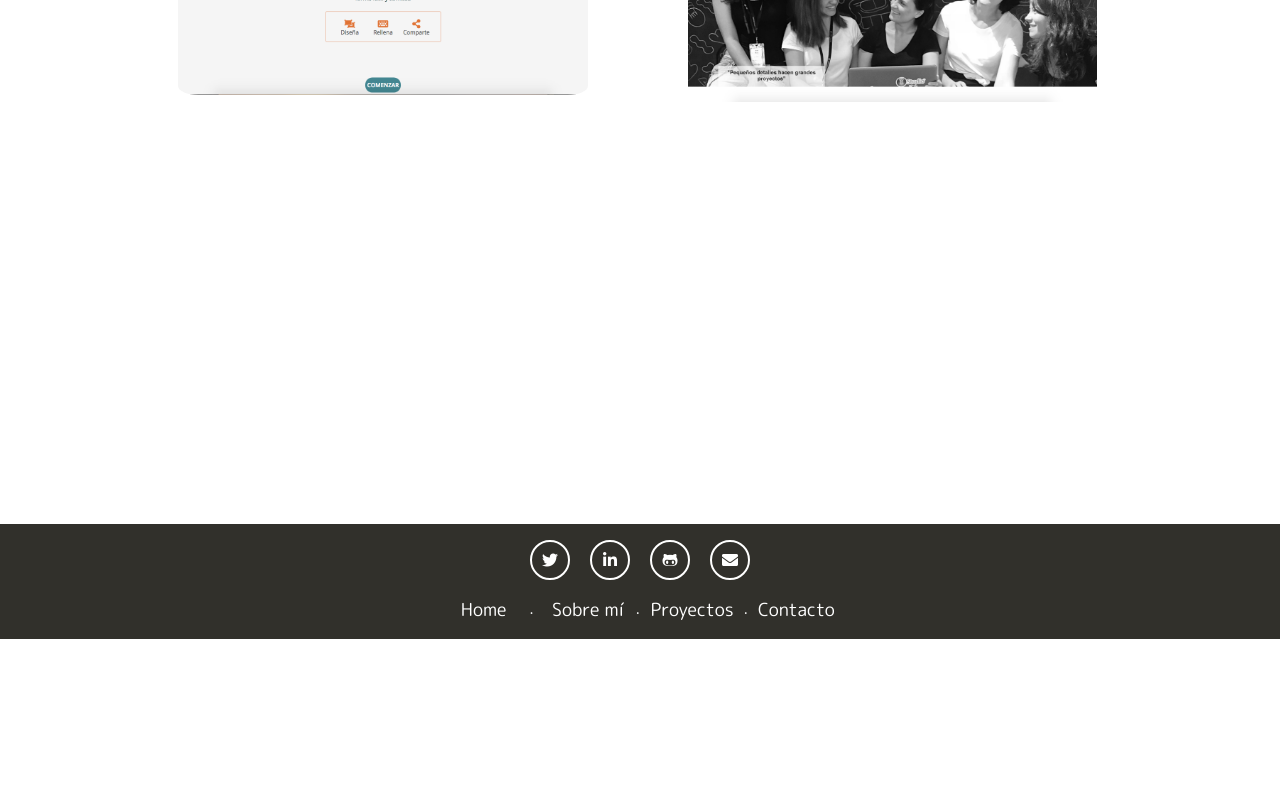
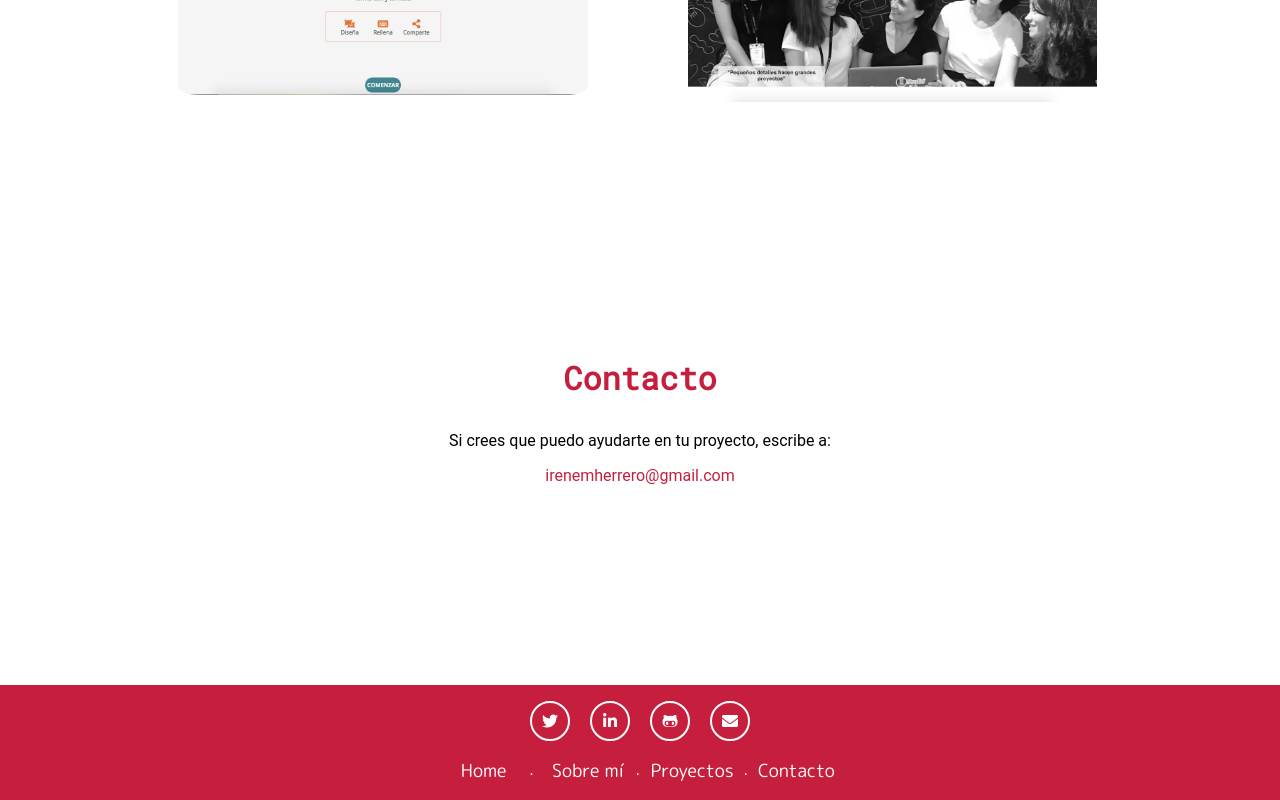
Before and after one commit to irenemherrero/portfolio, a React (Create React App) app: page / in a window 1280 px wide. Shown: the part 2533-3333 px from the top of the page. Before the commit the page ends 3172 px from the top, so only its background shows below. Built offline with nearby package versions, Linux system fonts and the light colour scheme.

Commit message:
add contact

```diff
--- /dev/null
+++ b/src/components/Contact.js
@@ -0,0 +1,15 @@
+import React, { Component, Fragment } from 'react';
+class Contact extends Component {
+    state = {  }
+    render() {
+        return (
+            <div id="Contact" className="containerContact">
+                <p className="paragraphContact paragraphTitle"> Contacto </p>
+                <p className="fontListSkill">Si crees que puedo ayudarte en tu proyecto, escribe a:</p>
+                <a className="linkMenu" href="mailto:irenemherrero@gmail.com" target="_blank"> irenemherrero@gmail.com </a>
+            </div>
+         );
+    }
+}
+
+export default Contact;
--- a/src/components/Main.js
+++ b/src/components/Main.js
@@ -2,6 +2,7 @@ import React, { Component, Fragment } from 'react';
 import Presentation from './Presentation';
 import Skills from './Skills';
 import Projects from './Projects';
+import Contact from './Contact';
 
 class Main extends Component {
   render() {
@@ -10,8 +11,7 @@ class Main extends Component {
         <Presentation/>
         <Skills/>
         <Projects/>
-        {/*<Timeline/>
-        <Contact/>*/}
+        <Contact/>
         </Fragment>
     );
   }
--- a/src/scss/layout/_footer.scss
+++ b/src/scss/layout/_footer.scss
@@ -1,6 +1,6 @@
 .containerFooter {
   position: relative;
-  background-color: $background-color-4;
+  background-color: $background-color-1;
   display: flex;
   flex-direction: column;
   text-align: center;
@@ -47,7 +47,7 @@
   margin: 6%;
   transition: color ease .2s;
   &:hover{
-      color: $font-color-1;
+      color: $font-color-2;
   }
 }
 
--- a/src/scss/layout/_projects.scss
+++ b/src/scss/layout/_projects.scss
@@ -34,3 +34,9 @@
     border-radius: 5%;
     width: 100%;
 }
+.containerContact{
+    position: relative;
+    text-align: center;
+    top: -25vh;
+
+}
--- a/src/scss/main.css
+++ b/src/scss/main.css
@@ -112,7 +112,7 @@ body {
 
 .containerFooter {
   position: relative;
-  background-color: #31302B;
+  background-color: #C61F3E;
   display: flex;
   flex-direction: column;
   text-align: center; }
@@ -152,7 +152,7 @@ body {
   margin: 6%;
   transition: color ease .2s; }
   .linkWeb:hover {
-    color: #C61F3E; }
+    color: #ffa500; }
 
 .dot1 {
   color: #fff;
@@ -232,6 +232,11 @@ body {
 .imageWeb {
   border-radius: 5%;
   width: 100%; }
+
+.containerContact {
+  position: relative;
+  text-align: center;
+  top: -25vh; }
 
 .generalSkillsList {
   position: relative;
```
